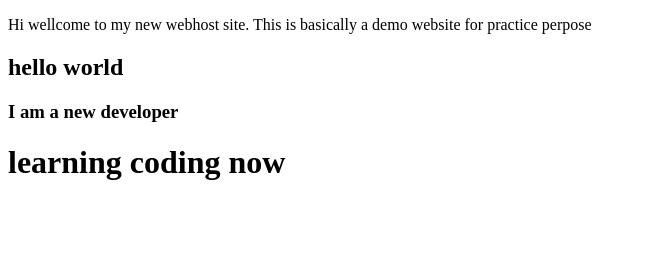
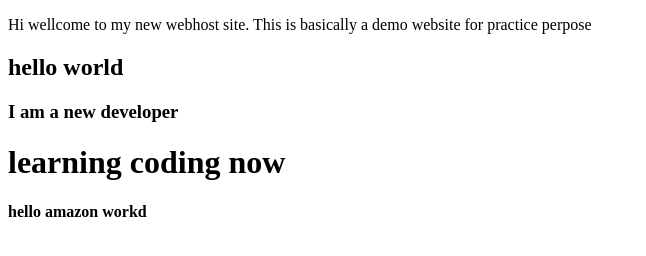
Before and after one commit to nahid770/second-web-repo, a plain HTML site: page index.html in a window 1280 px wide. Shown: the whole page, without its empty margins (0-646 px from the left). Drawn offline with Linux system fonts and the light colour scheme.

Commit message:
amazon added

```diff
--- a/index.html
+++ b/index.html
@@ -12,5 +12,7 @@
     <h2>hello world</h2>
     <h3> I am a new developer</h3>
     <h1>learning coding now</h1>
+    <strong>hello amazon workd</strong>
+
 </body>
 </html>
```
